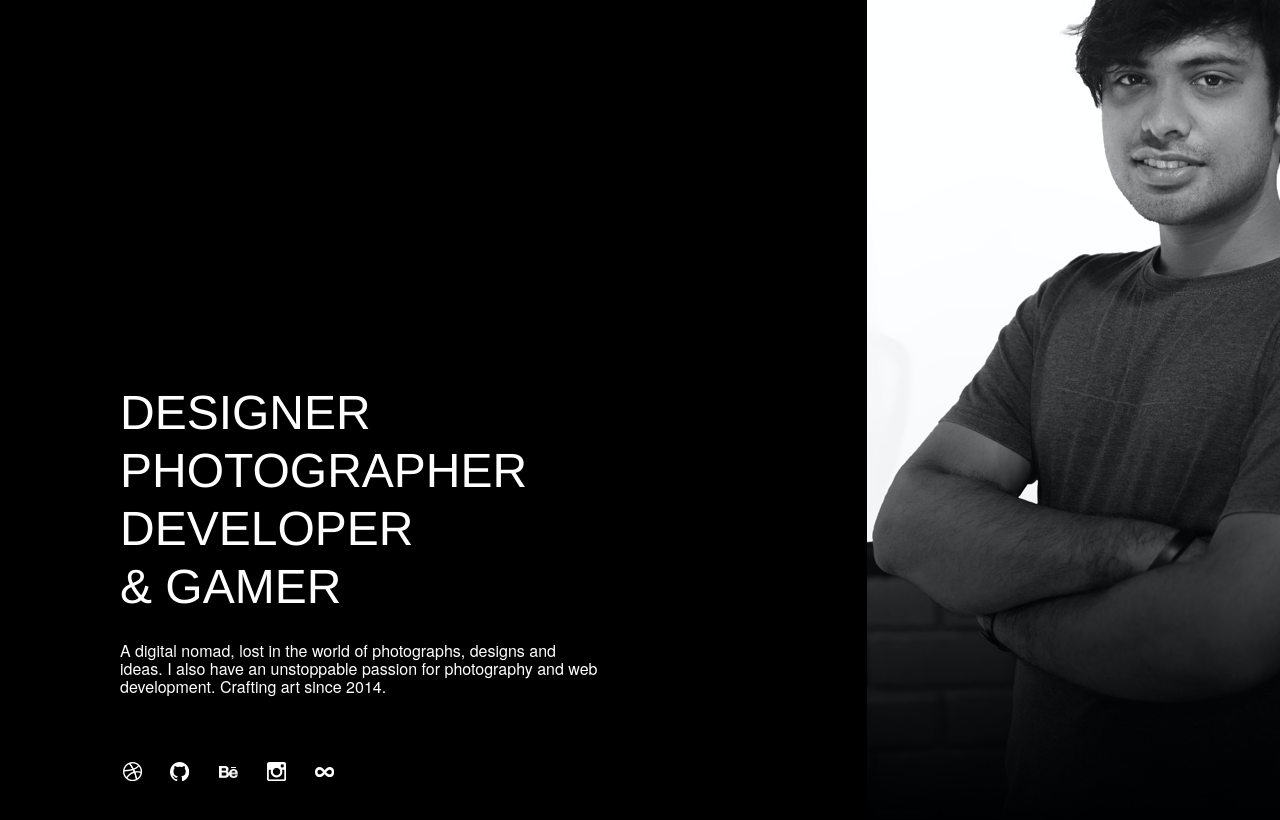
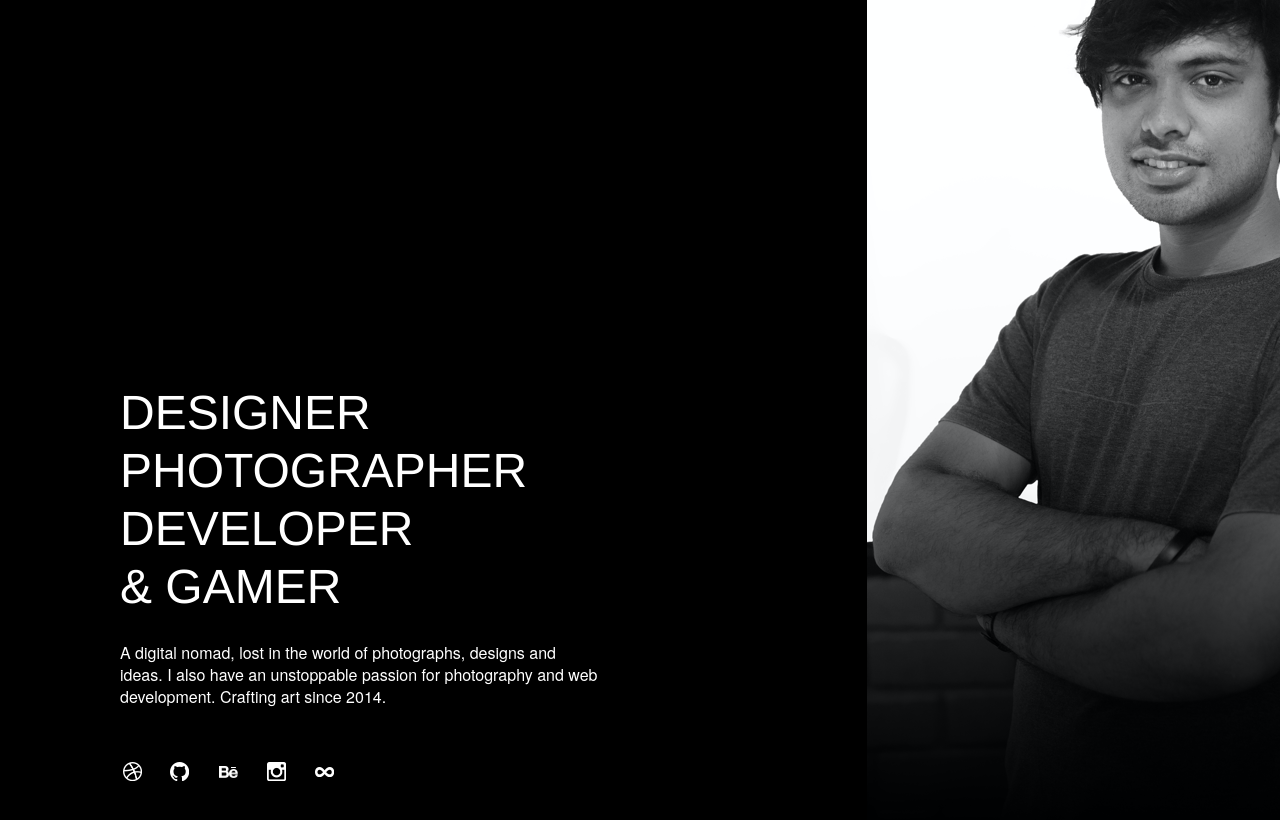
Before and after one commit to yugeshr/portfolio, a plain HTML site: page index.html in a window 1280 px wide. Shown: the part 184-1004 px from the top of the page. Drawn offline with Linux system fonts and the light colour scheme.

Commit message:
Update portfolio.css

```diff
--- a/css/portfolio.css
+++ b/css/portfolio.css
@@ -207,7 +207,7 @@ div {
   font-size           : 16.0px;
   color               : rgba(255, 255, 255, 1.0);
   text-align          : left;
-  line-height         : 18.0px;
+  line-height         : 22.0px;
 }
 .portfolio .group {
   background-color    : rgba(255,255,255,0.0);
```
